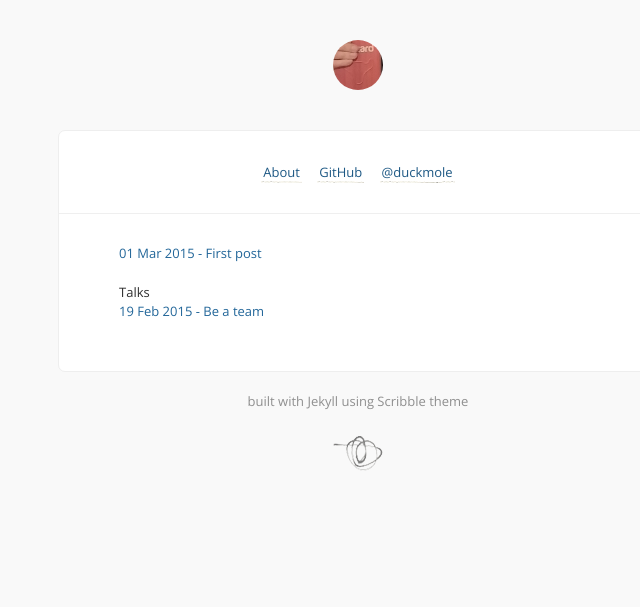
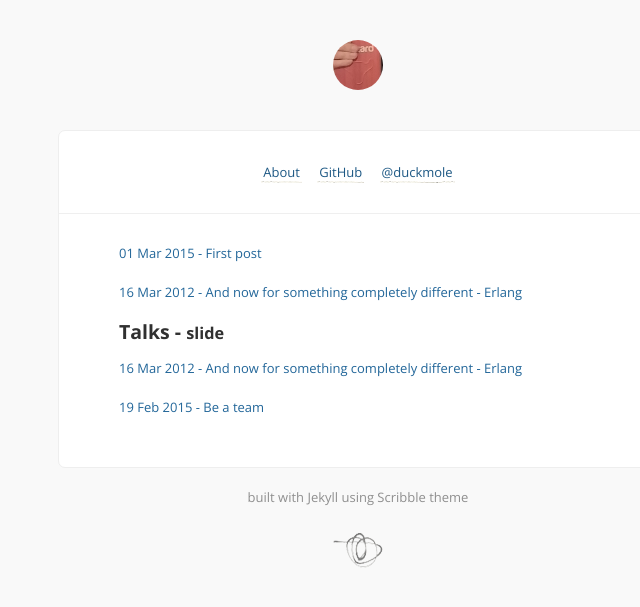
Before and after one commit to duckmole/duckmole.github.io, a Jekyll site: the page built from index.html, in a window 1280 px wide. Shown: the top 607 px of the page, without its empty margins (282-922 px from the left). Built offline with Jekyll 4.4.1, drawn with Linux system fonts in a browser that asks for light colours; Markdown is read by kramdown in place of the engine named in the settings; comment, search, counter and statistics services are not loaded.

Commit message:
Add something different erlang presentation

```diff
--- /dev/null
+++ b/_posts/2012-03-16-something_different_erlang.md
@@ -0,0 +1,25 @@
+---
+layout: post
+title:  "And now for something completely different - Erlang"
+date:   2012-03-16 19:00:15
+categories: talk
+---
+
+<video controls="controls" poster="/video/something_different_erlang.png">
+  <source src="/video/something_different_erlang.mp4" type="video/mp4" />
+	<source src="/video/something_different_erlang.webm" type="video/webm" />
+	<source src="/video/something_different_erlang.ogv" type="video/ogg" />
+  <span class="error">
+	  	Sorry, your browser does not support the video tag.
+		  To see the video please use the link below.
+  </span>
+</video>
+
+This video has been created for an Erlang presentation.
+
+Links :
+
+ * [Download the video ogv format](/video/something_different_erlang.ogv)
+ * [Something different erlang - pdf version](/talks/something_different_erlang.pdf)
+ * [Some code](https://github.com/extremeforge/xfdemo/)
+ * The film is a tribute to Terry Gilliam and to Guido van Rossum [Terry Gilliam Teaches Cut-Out Animation](http://www.cartoonbrew.com/how-to/terry-gilliam-teaches-cut-out-animation.html)
--- a/index.html
+++ b/index.html
@@ -18,7 +18,7 @@
       </li>
     {% endfor %}
   </ul>
-  Talks
+  <h2>Talks - <small>slide</small></h2>
   <ul class="posts">
     {% for post in site.talks %}
       <li>
--- a/stylesheets/style.css
+++ b/stylesheets/style.css
@@ -364,4 +364,6 @@
 .paging .right {
   margin-left: 320px; }
 
+.post video { width: 478px;}
+
 /*# sourceMappingURL=style.css.map */
```
Also changed, not shown: _posts/2015-03-01-first.md (+2 -8 lines), _talks/something_different_erlang.md (added, +8 -0 lines), talks/something_different_erlang.html (added, +8 -0 lines), video/something_different_erlang.png (added), 4 other files.
